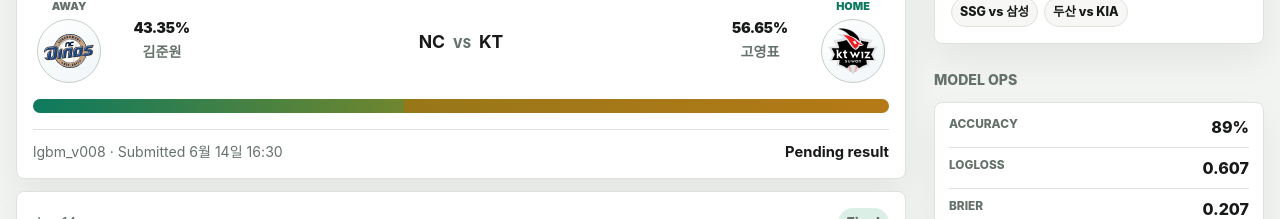
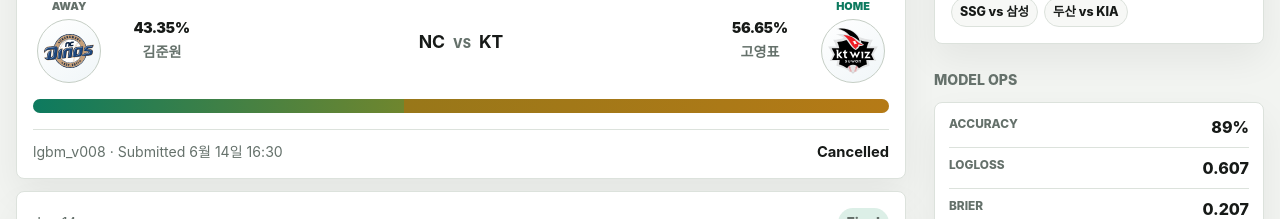
Before and after one commit to Berry-mas/statiz-kbo-win-prediction, a Next.js app in the folder web/: page / in a window 1280 px wide. Shown: the part 1140-1359 px from the top of the page. Built offline with nearby package versions, Linux system fonts and the light colour scheme.

Commit message:
Show cancelled footer on game cards

```diff
--- a/web/app/page.tsx
+++ b/web/app/page.tsx
@@ -500,6 +500,8 @@ function GameCard({ game, featured = false }: { game: RecentGame; featured?: boo
           <strong>
             {game.away_score}-{game.home_score} · {game.correct ? "Hit" : "Miss"}
           </strong>
+        ) : game.game_status === "cancelled" ? (
+          <strong>Cancelled</strong>
         ) : (
           <strong>{predictedTeam ? predictedTeam.name : "Pending result"}</strong>
         )}
```
